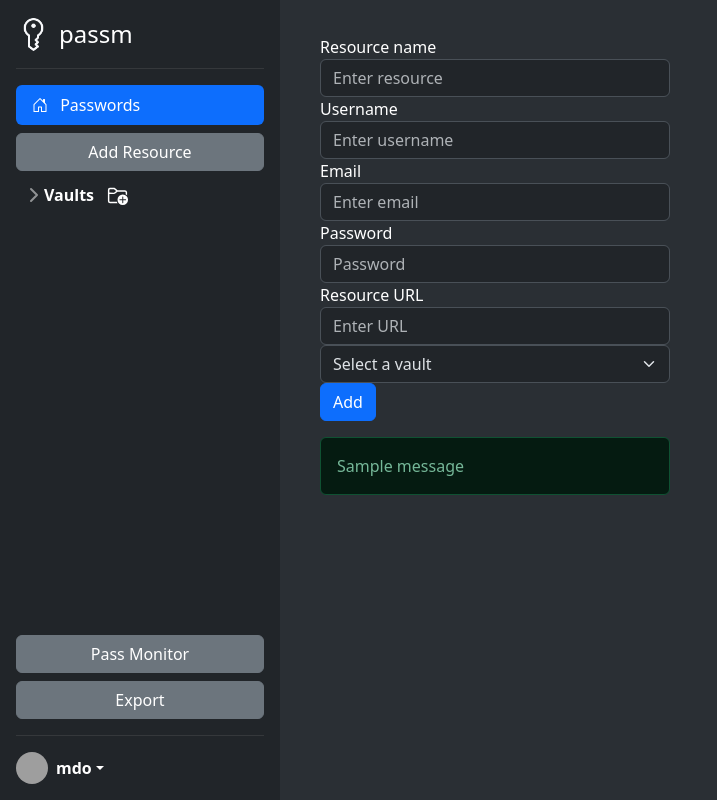
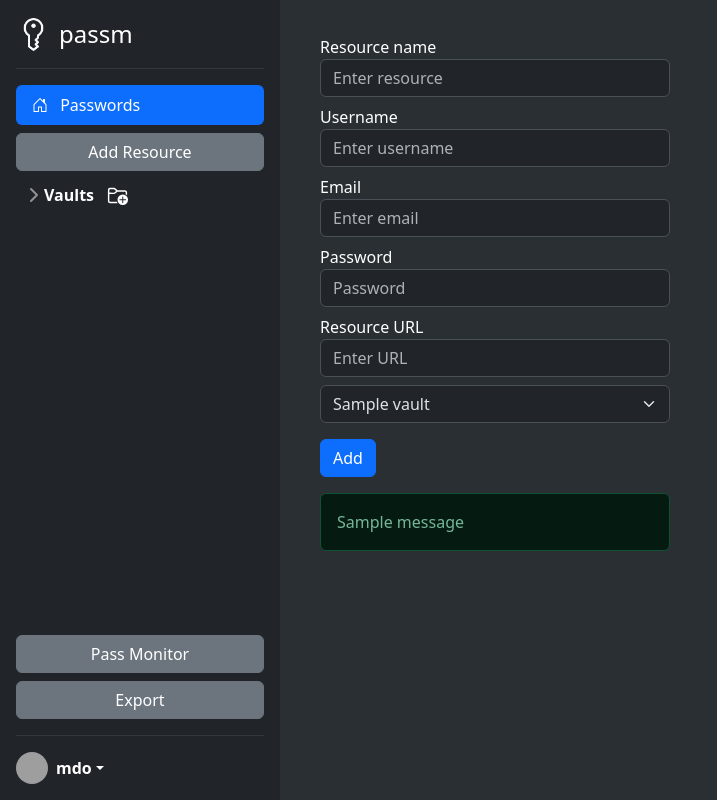
Before and after one commit to nikita-h1s/password-manager, a Flask app: template passm/templates/add_resource.html in a window 1280 px wide. Shown: the whole page, without its empty margins (0-717 px from the left). Run offline with Flask 3, Linux system fonts and the light colour scheme; the template is opened without the code that fills it: most values are stand-ins (such as "Sample title", 1, 10 or a date in 2020); one stand-in notice (Sample message) is shown; grey boxes are pictures that could not be loaded.

Commit message:
Bind users with vaults & improve template styling

```diff
--- a/passm/auth/routes.py
+++ b/passm/auth/routes.py
@@ -63,6 +63,11 @@ def register():
 
             cur.execute("SELECT * FROM user WHERE email = %s", (form.email.data,))
             user = cur.fetchone()
+
+            cur.execute("INSERT INTO vault (vault_name, vault_description, user_id) VALUES (%s, %s, %s)",
+                        ("Personal", "Vault for personal resources.", user['id']))
+
+            db.commit()
             cur.close()
 
             session['user_id'] = user['id']
--- a/passm/static/css/main.css
+++ b/passm/static/css/main.css
@@ -227,6 +227,8 @@ main {
 }
 
 .export-group {
+    margin-top: 25px;
+    margin-left: 15px;
     width: 500px;
     height: 235px;
     border: solid 1px #434A50;
@@ -268,3 +270,12 @@ main {
 .date-end-group {
     margin-left: 10px;
 }
+
+.no-resources-container {
+    margin-left: 20px;
+}
+
+.no-resources-alert {
+    width: 600px;
+    height: 120px;
+}
--- a/passm/static/js/main.js
+++ b/passm/static/js/main.js
@@ -41,6 +41,10 @@ const setupResourceClickHandlers = () => {
         }
     };
 
+    if (resourceItems.length === 0) {
+        console.warn('No resource items found');
+        return;
+    } else {
         resourceItems.forEach(item => {
             item.addEventListener('click', (event) => {
                 event.preventDefault();
@@ -56,9 +60,10 @@ const setupResourceClickHandlers = () => {
                 const newUrl = vaultId
                     ? `/password-list/vault/${vaultId}/resource/${resourceId}`
                     : `/password-list/resource/${resourceId}`;
-            window.history.pushState({ resourceId }, '', newUrl);
+                window.history.pushState({resourceId}, '', newUrl);
             });
         });
+    }
 
     let selectedResourceId = null;
     if (selectedResourceId) {
@@ -264,7 +269,7 @@ const removeFlashMessages = () => {
                 message.remove();
             });
         }
-    }, 3000);
+    }, 5000);
 };
 
 
--- a/passm/templates/add_resource.html
+++ b/passm/templates/add_resource.html
@@ -2,41 +2,46 @@
 {% block content %}
     <div class="form-wrapper">
         <form action="" method="post">
-            <div class="form-group">
+            <div class="form-group mb-2">
                 <label for="resource-field">Resource name</label>
                 <input type="text" class="form-control" id="resource-field" placeholder="Enter resource"
                        name="name" autocomplete="off">
             </div>
 
-            <div class="form-group">
+            <div class="form-group mb-2">
                 <label for="pass-field">Username</label>
                 <input type="text" class="form-control" id="username-field" placeholder="Enter username"
                        name="username">
             </div>
 
-            <div class="form-group">
+            <div class="form-group mb-2">
                 <label for="pass-field">Email</label>
                 <input type="text" class="form-control" id="email-field" placeholder="Enter email"
                        name="email">
             </div>
 
-            <div class="form-group">
+            <div class="form-group mb-2">
                 <label for="pass-field">Password</label>
                 <input type="password" class="form-control" id="pass-field" placeholder="Password"
                        name="password">
             </div>
 
-            <div class="form-group">
+            <div class="form-group mb-2">
                 <label for="url-field">Resource URL</label>
                 <input type="text" class="form-control" id="url-field" placeholder="Enter URL"
                        name="url" autocomplete="off">
             </div>
 
-            <select class="form-select" aria-label="Vault select menu" name="vault-id">
-                <option selected disabled>Select a vault</option>
+            <select class="form-select mb-3" aria-label="Vault select menu" name="vault-id">
+                {% if vaults %}
                 {% for vault in vaults %}
-                    <option value="{{ vault.id }}">{{ vault.name }}</option>
+                    <option value="{{ vault.id }}" {% if loop.first %}selected{% endif %}>
+                        {{ vault.name }}
+                    </option>
                 {% endfor %}
+                {% else %}
+                    <option selected disabled>No vaults available</option>
+                {% endif %}
             </select>
 
             <button type="submit" class="btn btn-primary">Add</button>
--- a/passm/templates/add_vault.html
+++ b/passm/templates/add_vault.html
@@ -2,13 +2,13 @@
 {% block content %}
     <div class="form-wrapper">
         <form action="" method="post">
-            <div class="form-group">
+            <div class="form-group mb-2">
                 <label for="vault-field">Vault name</label>
                 <input type="text" class="form-control" id="vault-field" placeholder="Enter vault"
                        name="vault-name" autocomplete="off">
             </div>
 
-            <div class="form-group">
+            <div class="form-group mb-2">
                 <label for="description-field">Description</label>
                 <input type="text" class="form-control" id="description-field" placeholder="Description"
                        name="vault-description" autocomplete="off">
--- a/passm/templates/layout.html
+++ b/passm/templates/layout.html
@@ -140,7 +140,6 @@
                     <strong>mdo</strong>
                 </a>
                 <ul class="dropdown-menu dropdown-menu-dark text-small shadow" aria-labelledby="dropdownUser1">
-                    <li><a class="dropdown-item" href="#">New project...</a></li>
                     <li><a class="dropdown-item" href="#">Settings</a></li>
                     <li><a class="dropdown-item" href="#">Profile</a></li>
                     <li>
--- a/passm/utils.py
+++ b/passm/utils.py
@@ -13,7 +13,9 @@ def retrieve_vaults():
     """Returns a list of vaults"""
     db = get_db()
     cur = db.cursor()
-    sql_query = "SELECT vault.vault_id, vault.vault_name, vault.vault_description FROM vault;"
+    user_id = session.get('user_id')
+    sql_query = (f"SELECT vault.vault_id, vault.vault_name, vault.vault_description "
+                 f"FROM vault WHERE user_id = {user_id};")
     cur.execute(sql_query)
     vaults = cur.fetchall()
     cur.close()
```
Also changed, not shown: passm/routes.py (+8 -3 lines), passm/templates/export.html (+13 -1 lines), passm/templates/passwords_list.html (+14 -0 lines). Lines whose indentation alone changed are shown as unchanged.
